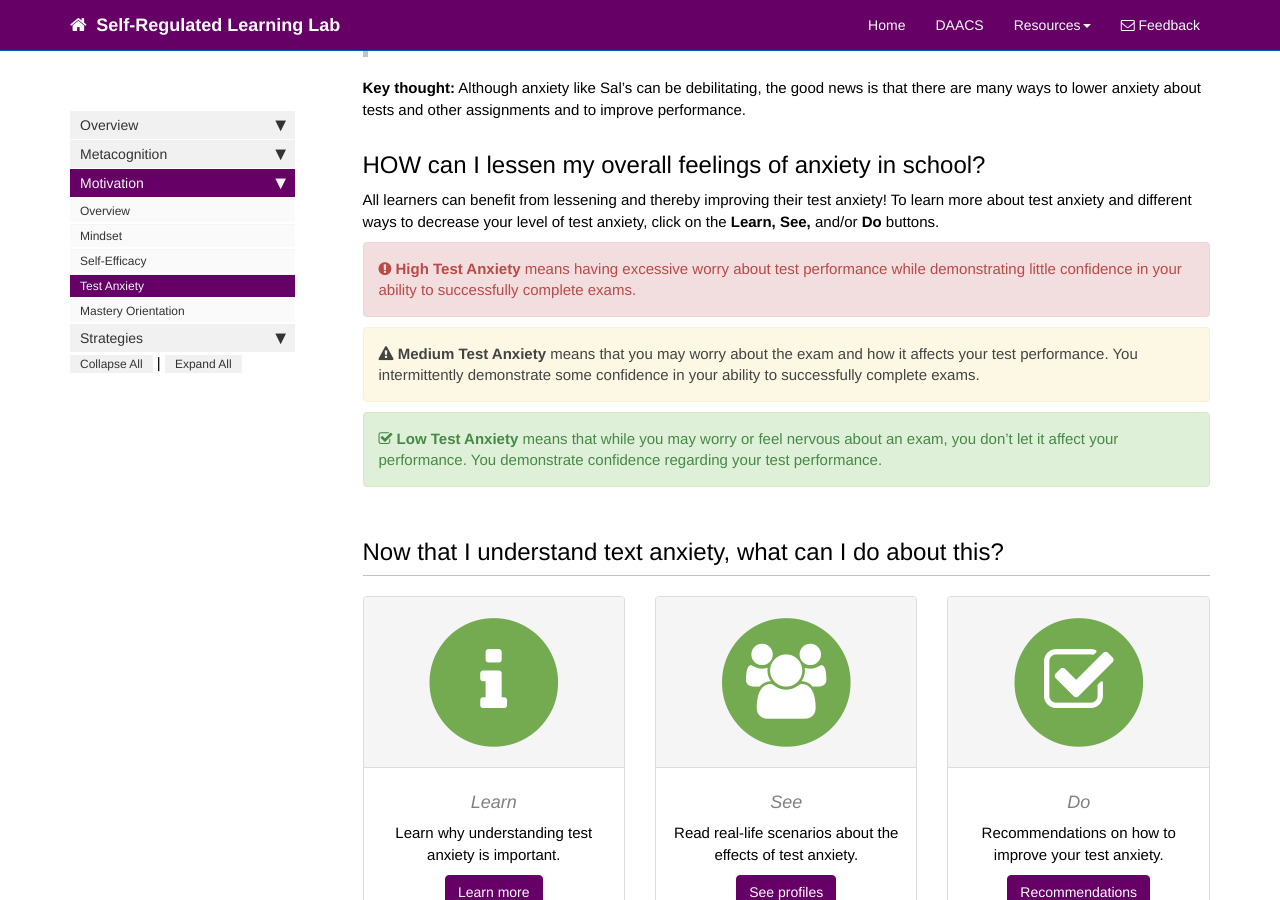
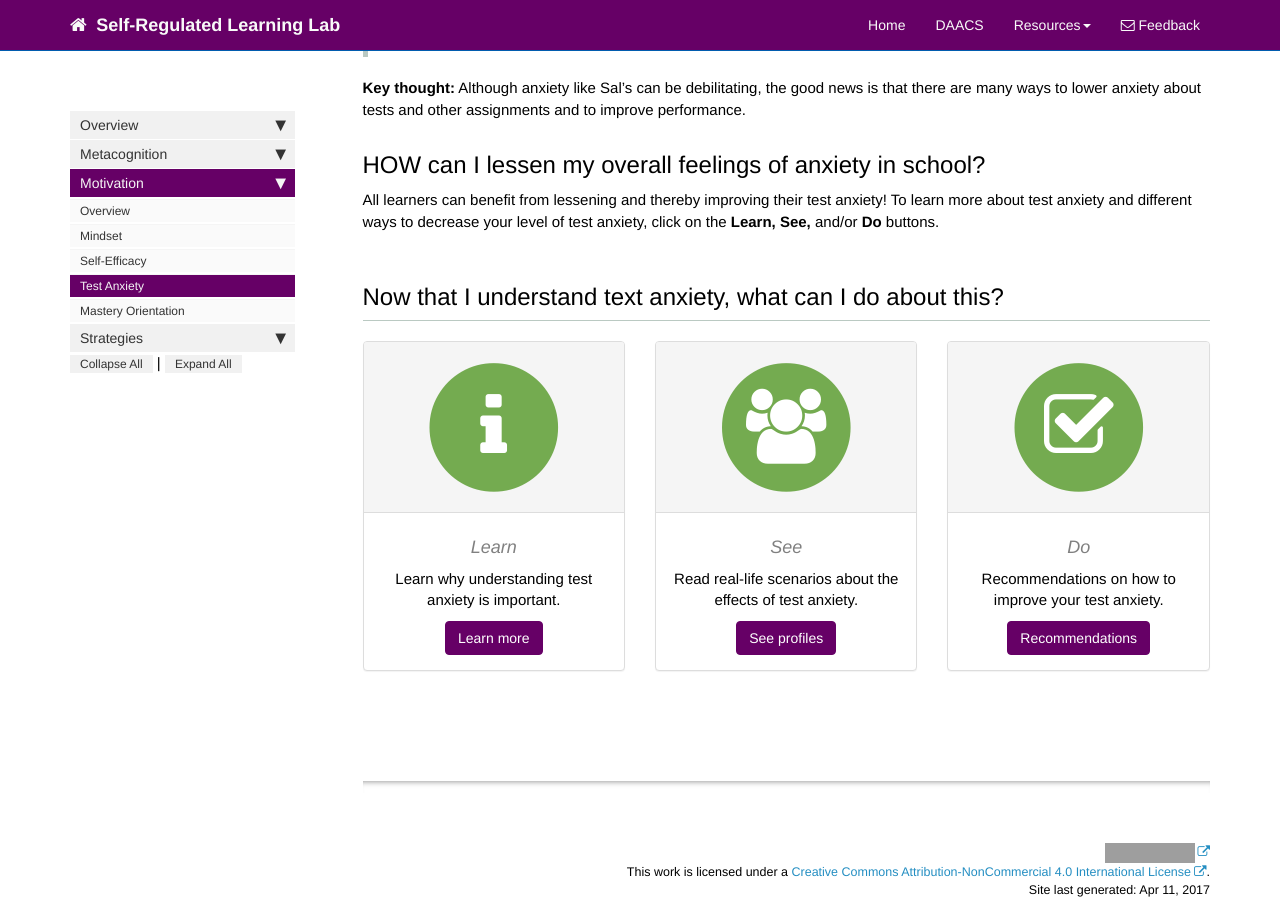
Before and after one commit to dfranklin02/SRL, a Jekyll site: the page built from docs/pages/motivation/anxiety.md, in a window 1280 px wide and 900 px high, scrolled down 1550 px. Built offline with Jekyll 4.4.1, drawn with Linux system fonts in a browser that asks for light colours; nearby versions of some CDN libraries; comment, search, counter and statistics services are not loaded; grey boxes are pictures that could not be loaded.

Commit message:
Update anxiety.md

```diff
--- a/docs/pages/motivation/anxiety.md
+++ b/docs/pages/motivation/anxiety.md
@@ -52,12 +52,4 @@ The scenario below illustrates how your level of anxiety has the potential to in
 
 All learners can benefit from lessening and thereby improving their test anxiety! To learn more about test anxiety and different ways to decrease your level of test anxiety, click on the **Learn, See,** and/or **Do** buttons.
 
-<div markdown="span" class="alert alert-danger" role="alert"><i class="fa fa-exclamation-circle"></i> <b>High Test Anxiety</b> means having excessive worry about test performance while demonstrating little confidence in your ability to successfully complete exams.
-</div>
-
-<div markdown="span" class="alert alert-warning" role="alert"><i class="fa fa-warning"></i> <b>Medium Test Anxiety</b> means that you may worry about the exam and how it affects your test performance. You intermittently demonstrate some confidence in your ability to successfully complete exams.
-</div>
-
-<div markdown="span" class="alert alert-success" role="alert"><i class="fa fa-check-square-o"></i> <b>Low Test Anxiety</b> means that while you may worry or feel nervous about an exam, you don’t let it affect your performance. You demonstrate confidence regarding your test performance.
-</div>
 {% include footers/anxiety_footer.html %}
```
